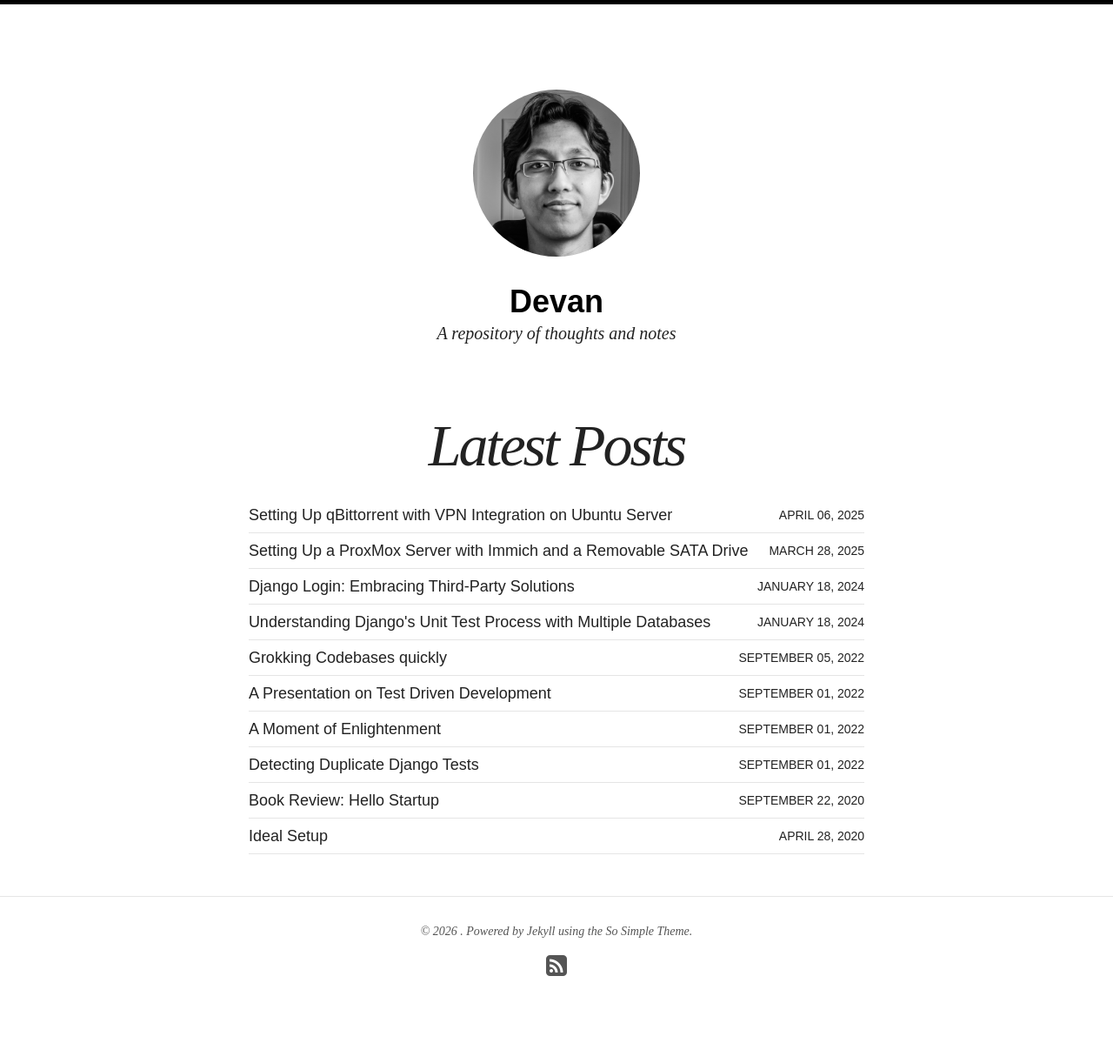
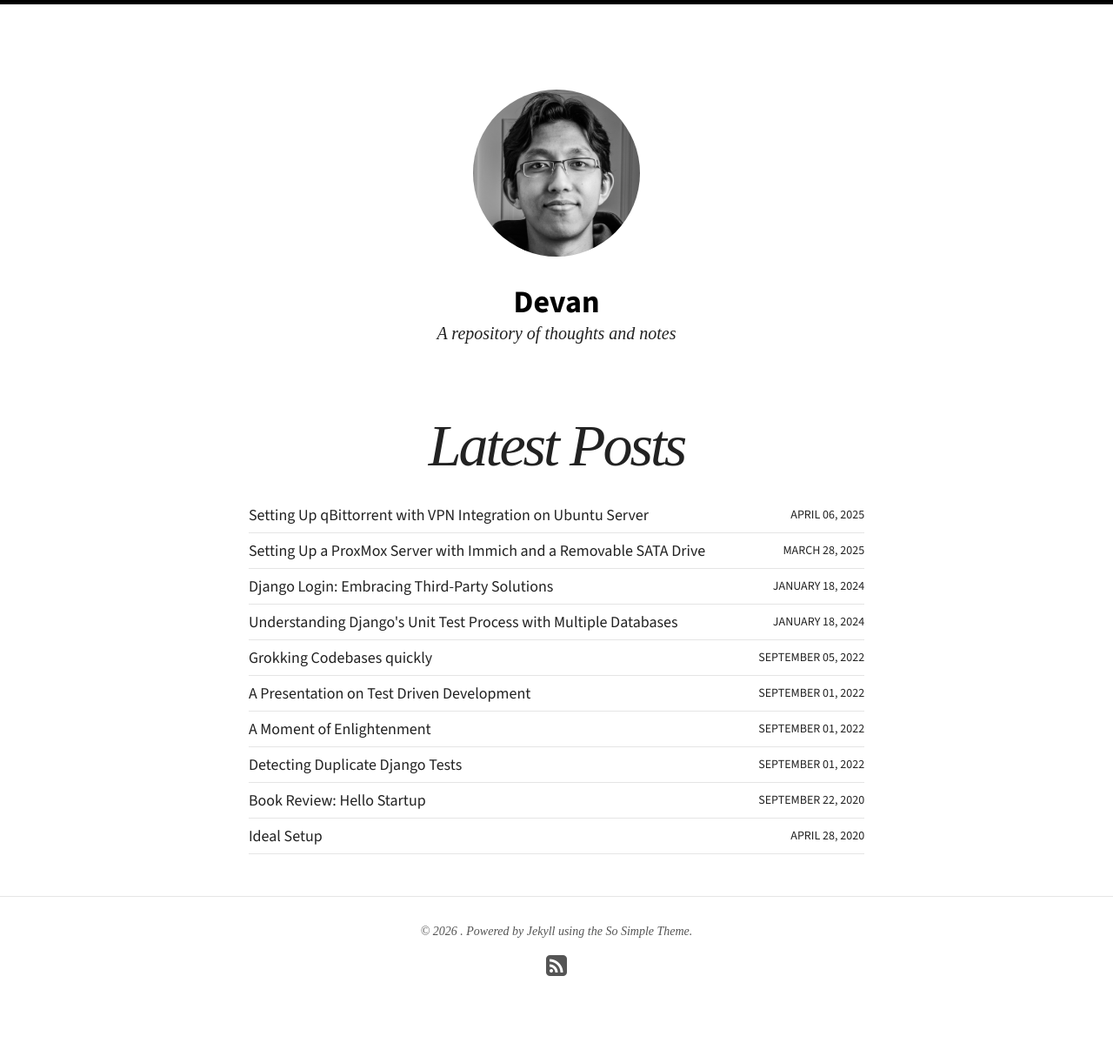
Before and after one commit to DevanR/devanr.github.io, a Jekyll site: the page built from index.html, in a window 1280 px wide. Shown: the whole page at 87% size. Built offline with Jekyll 4.4.1, drawn with Linux system fonts in a browser that asks for light colours; nearby versions of some CDN libraries; some web fonts are replaced.

Commit message:
Switch from EdgeFonts to Google Fonts
Adobe EdgeFonts (use.edgefonts.net) has been discontinued. Migrate to
Google Fonts with preconnect hints for faster loading. The old lowercase
font names are kept as fallbacks in the SCSS variables.

Co-Authored-By: Claude Opus 4.6 (1M context) <noreply@anthropic.com>

```diff
--- a/_includes/head.html
+++ b/_includes/head.html
@@ -24,7 +24,9 @@
 <!-- For all browsers -->
 <link rel="stylesheet" href="{{ site.url }}/assets/css/main.css">
 <!-- Webfonts -->
-<script src="https://use.edgefonts.net/source-sans-pro:n2,i2,n3,i3,n4,i4,n6,i6,n7,i7,n9,i9;source-code-pro:n4,n7;volkhov.js"></script>
+<link rel="preconnect" href="https://fonts.googleapis.com">
+<link rel="preconnect" href="https://fonts.gstatic.com" crossorigin>
+<link href="https://fonts.googleapis.com/css2?family=Source+Sans+3:ital,wght@0,200;0,300;0,400;0,600;0,700;0,900;1,200;1,300;1,400;1,600;1,700;1,900&family=Source+Code+Pro:wght@400;700&family=Volkhov&display=swap" rel="stylesheet">
 
 <meta http-equiv="cleartype" content="on">
 
--- a/_sass/_variables.scss
+++ b/_sass/_variables.scss
@@ -1,9 +1,9 @@
 // TYPOGRAPHY ================================================
-$base-font                : 'source-sans-pro', sans-serif;
+$base-font                : 'Source Sans 3', 'source-sans-pro', sans-serif;
 $heading-font             : $base-font;
 $caption-font             : $base-font;
-$code-font                : 'source-code-pro', monospace;
-$alt-font                 : 'volkhov', serif;
+$code-font                : 'Source Code Pro', 'source-code-pro', monospace;
+$alt-font                 : 'Volkhov', 'volkhov', serif;
 
 $doc-font-size            : 16;
 $doc-line-height          : 24;
```
